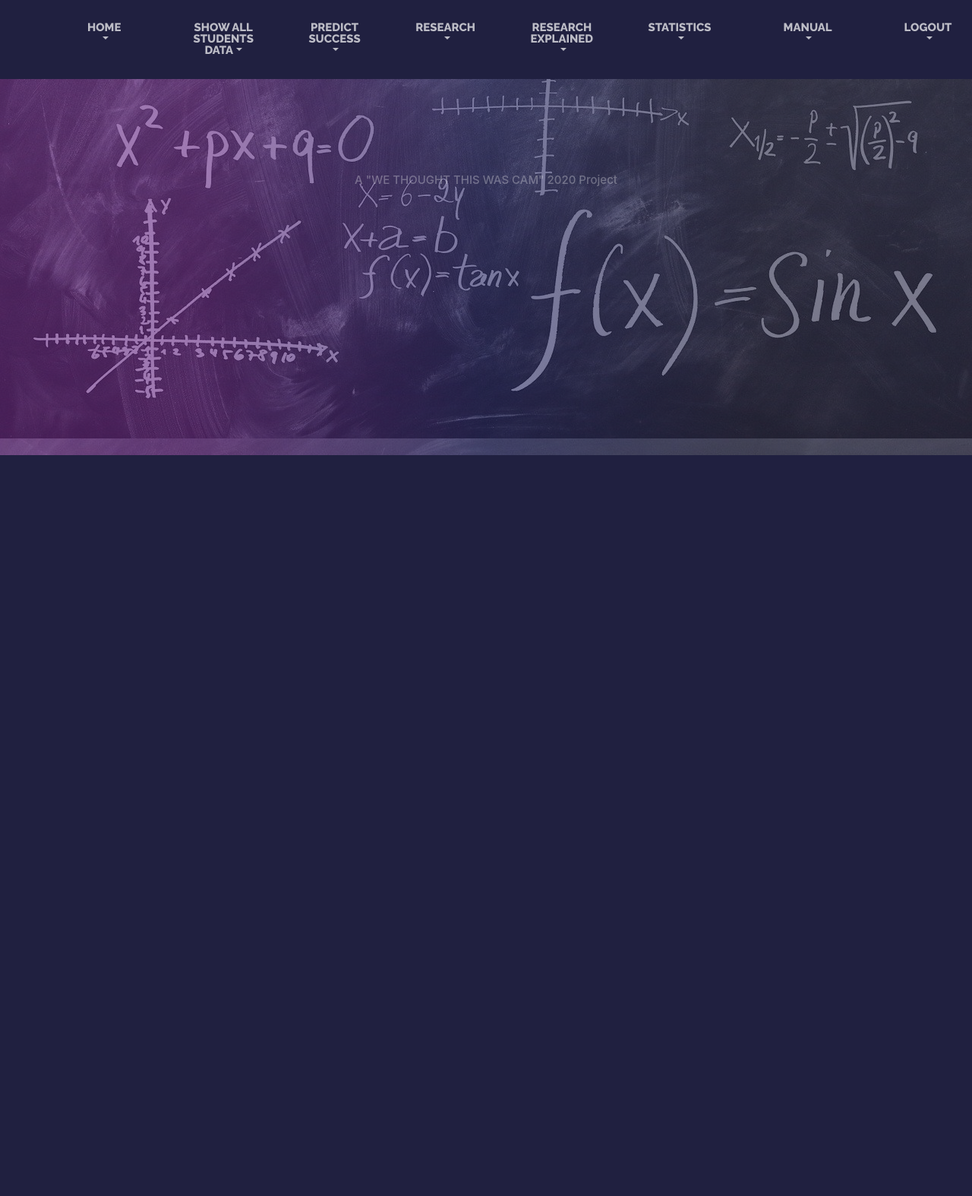
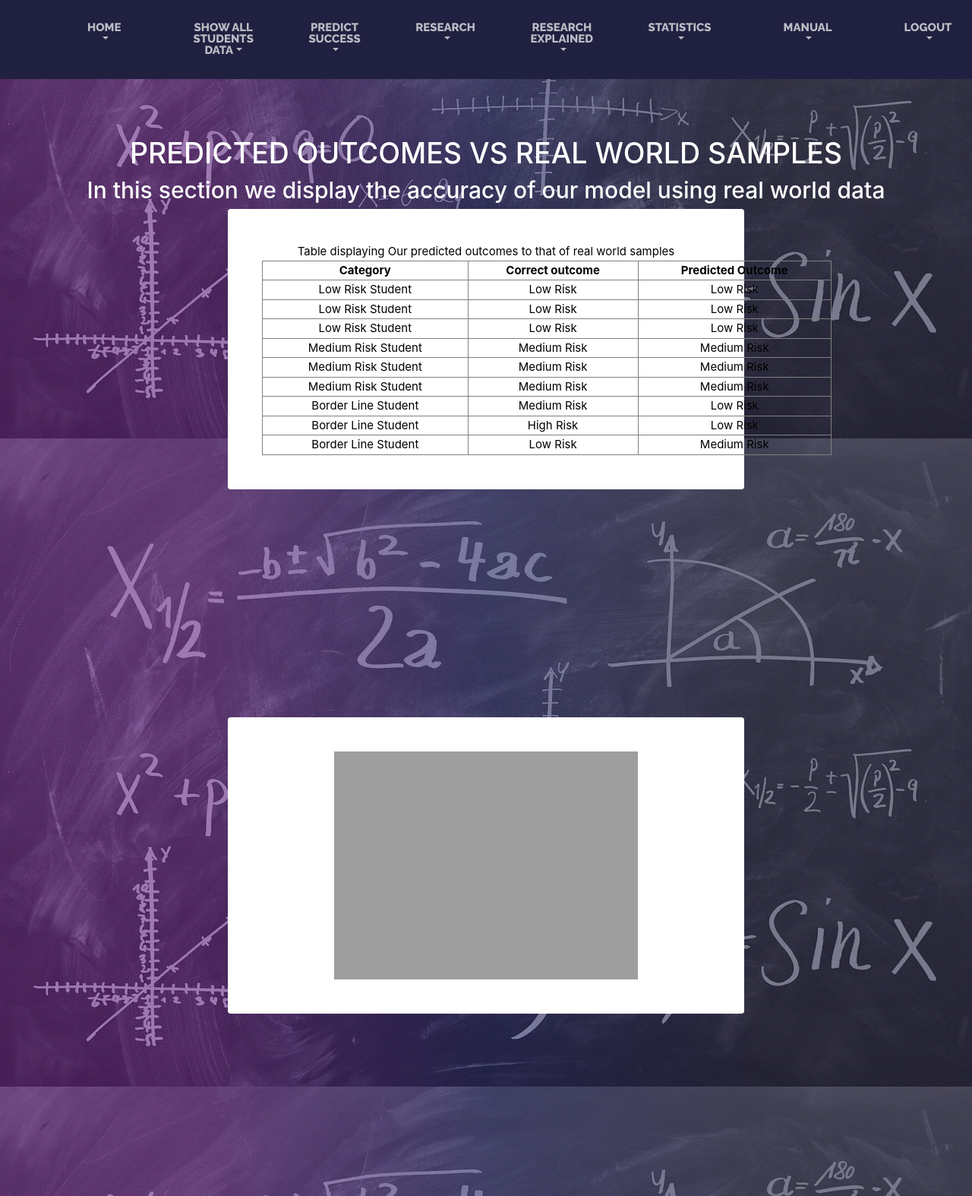
Before and after one commit to NicMuir/Software_Design_Project-2020, a Django app: template templates/student_predictor/RE2.html in a window 1280 px wide. Shown: the part 276-1850 px from the top of the page at 76% size. Before the commit the page ends 875 px from the top, so only its background shows below. Run offline with Django 3.2, Linux system fonts and the light colour scheme; the template is opened without the code that fills it, so the values that code supplies are empty; some libraries are stand-ins or nearby versions.

Commit message:
added table

```diff
--- a/static/css/parallex.css
+++ b/static/css/parallex.css
@@ -70,6 +70,11 @@ p {
 
 }
 
+.centreed{
+    margin-left:auto;
+    margin-right:auto;
+}
+
 /* Turn off parallax scrolling for tablets and phones */
 @media only screen and (max-device-width: 1024px) {
   .bgimg-1, .bgimg-2, .bgimg-3 {
--- a/templates/student_predictor/RE2.html
+++ b/templates/student_predictor/RE2.html
@@ -15,8 +15,91 @@
 <body>
   {% include "includes/header.html" %}
     <!-------------------------------------------Navigation Section-------------------------------------->
-    {% include "includes/navbar.html" %}
+  {% include "includes/navbar.html" %}
     <!--------------------------------------------Mid Section/Page Content-------------------------------------->
-    {% include "includes/footer.html" %}
+
+  <h1 class="text-center text-white text-uppercase">Predicted Outcomes Vs Real World Samples </h1>
+  <h2 class="text-center text-white ">In this section we display the accuracy of our model using real world data </h2>
+  <div class = "intro-text left-0 text-center bg-faded p-5 rounded margin-predict" style = "color:black;background-color:white;text-align:center;padding:50px 80px;text-align: justify;">
+    Table displaying Our predicted outcomes to that of real world samples
+     <table border="1px solid black" align="centre" width="750">
+         <tr>
+             <th>Category</th>
+             <th>Correct outcome</th>
+             <th>Predicted Outcome</th>
+         </tr>
+
+
+         <tr>
+         <td>Low Risk Student</td>
+         <td>Low Risk</td>
+         <td>Low Risk</td>
+         </tr>
+
+         <tr>
+         <td>Low Risk Student</td>
+         <td>Low Risk</td>
+         <td>Low Risk</td>
+         </tr>
+
+         <tr>
+         <td>Low Risk Student</td>
+         <td>Low Risk</td>
+         <td>Low Risk</td>
+         </tr>
+
+         <tr>
+         <td>Medium Risk Student</td>
+         <td>Medium Risk</td>
+         <td>Medium Risk</td>
+         </tr>
+
+         <tr>
+         <td>Medium Risk Student</td>
+         <td>Medium Risk</td>
+         <td>Medium Risk</td>
+         </tr>
+         <tr>
+         <td>Medium Risk Student</td>
+         <td>Medium Risk</td>
+         <td>Medium Risk</td>
+         </tr>
+
+         <tr>
+         <td>Border Line Student</td>
+         <td>Medium Risk</td>
+         <td>Low Risk</td>
+         </tr>
+
+         <tr>
+         <td>Border Line Student</td>
+         <td>High Risk</td>
+         <td>Low Risk</td>
+         </tr>
+
+         <tr>
+         <td>Border Line Student</td>
+         <td>Low Risk</td>
+         <td>Medium Risk</td>
+         </tr>
+
+
+
+
+
+
+     </table>
+
+
+  </div>
+
+  <div class = "intro-text left-0 text-center bg-faded p-5 rounded margin-predict" style = "color:black;background-color:white;text-align:center;padding:50px 80px;text-align: justify;">
+
+      <img src = "http://127.0.0.1:8000/static/img/SDProjDemo-small.gif" loop=infinite>
+
+
+  </div>
+
+  {% include "includes/footer.html" %}
 </body>
 </html>
```
